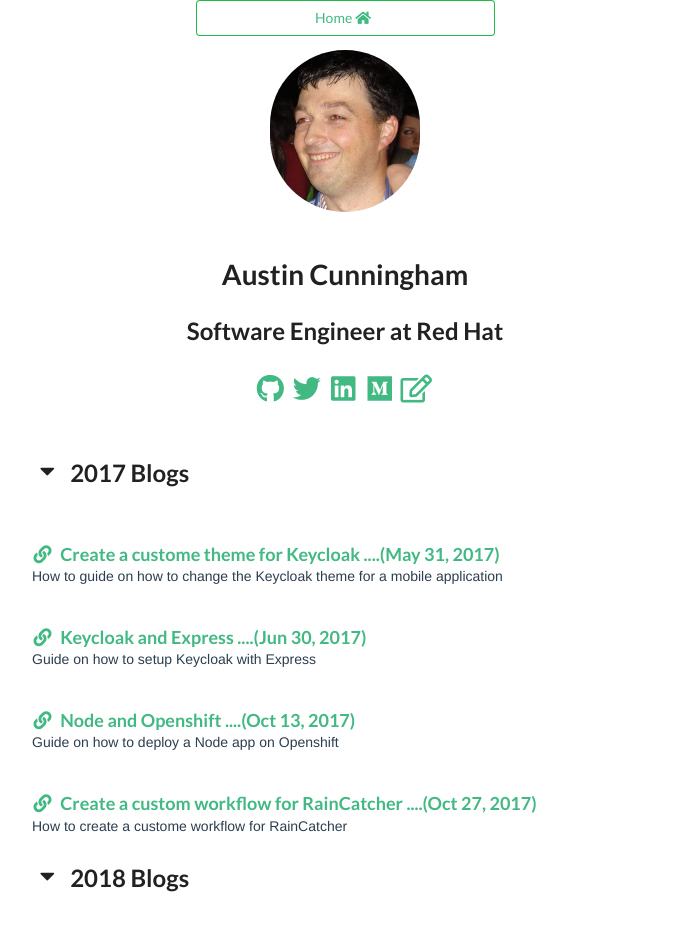
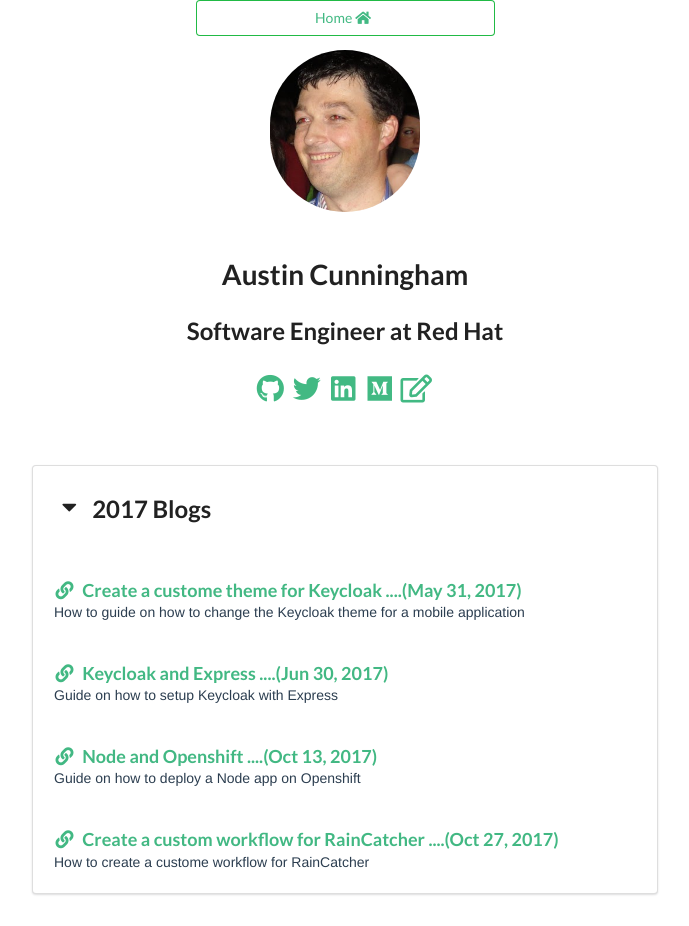
Before and after one commit to lydiacunningham/myblog, a Vue app: page / in a window 1280 px wide. Shown: the top 926 px of the page, without its empty margins (295-984 px from the left). Built offline with nearby package versions, Linux system fonts and the light colour scheme.

Commit message:
added segments

```diff
--- a/src/views/Home.vue
+++ b/src/views/Home.vue
@@ -28,6 +28,7 @@
         <div class="sections">
           <div v-for="(section, index) in Object.keys(entries)" :key="index" class="group">
             <br>
+            <div class="ui padded segment">
               <div class="ui accordion">
                 <div class="active title">
                   <h2 class="center"><i class="dropdown icon"></i> {{section}} Blogs </h2>
@@ -42,6 +43,7 @@
                         <span class="subtitle">....({{entry.date}})</span>
                       </h3>
                       <p>{{entry.description}}</p>
+                    </div>
                   </div>
                 </div>
               </div>
```
Lines whose indentation alone changed are shown as unchanged.
